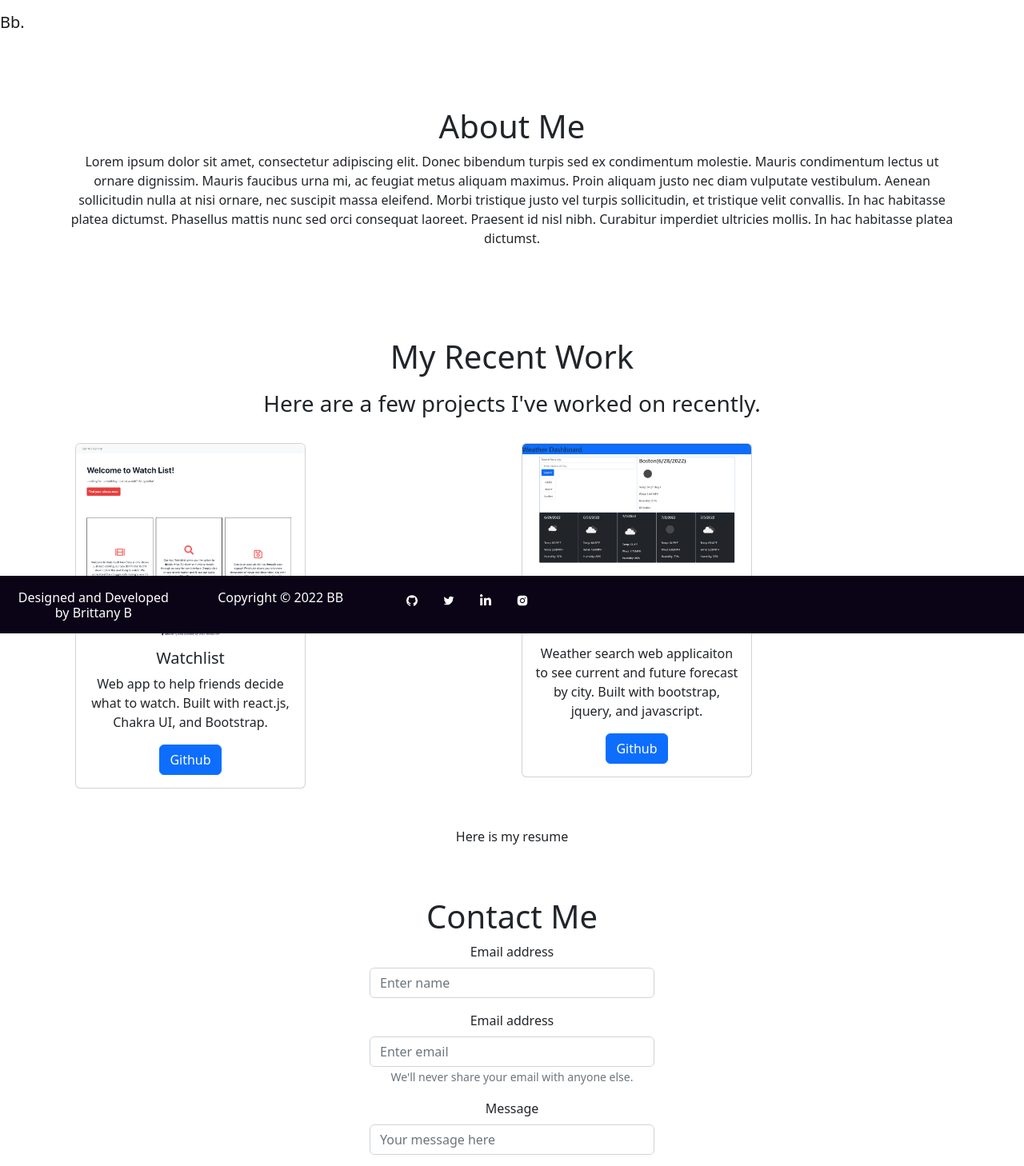
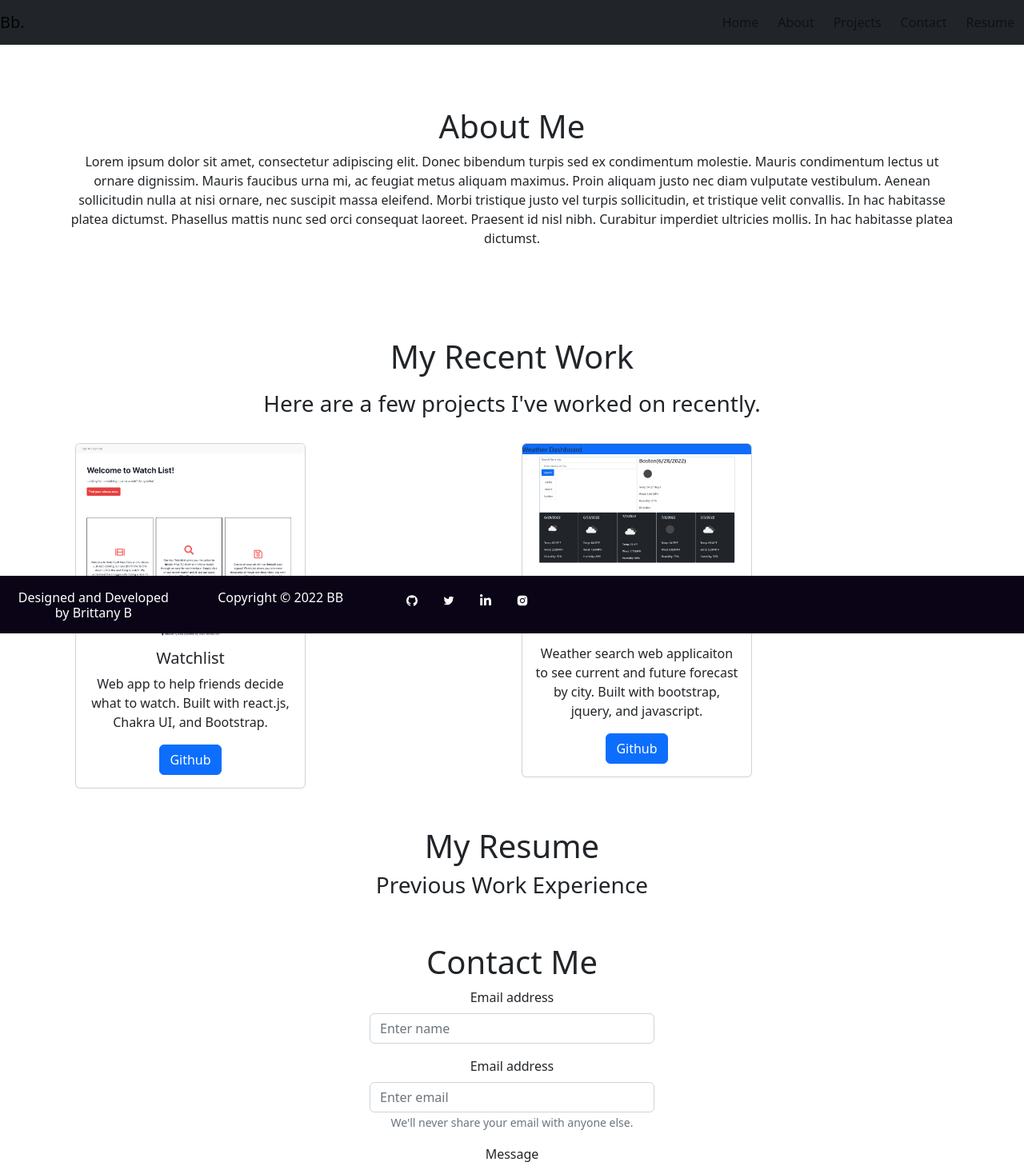
Before and after one commit to britbolt/my-portfolio, a React (Create React App) app: page / in a window 1280 px wide. Shown: the top 1458 px of the page at 80% size. Built offline with nearby package versions, Linux system fonts and the light colour scheme.

Commit message:
update resume

```diff
--- a/src/components/Navbar.js
+++ b/src/components/Navbar.js
@@ -9,18 +9,18 @@ function NavBar(props) {
   } = props;
 
     return (
-    <Navbar fixed="top" >
+    <Navbar fixed="top" bg="dark" >
         <Navbar.Brand href="home">Bb.</Navbar.Brand>
         <Navbar.Collapse className="justify-content-end">
-        <Nav>
+        <Nav >
           {categories.map((category) => (
         <Nav.Item onClick={() => {
           setCurrentCategory(category);
         }} >
-        <Nav.Link className={`mx-1 ${
+        <Nav.Link href={category.name}  className={`mx-1 ${
           currentCategory.name === category.name && 'navActive'
         }`}
-        key={category.name} value={category.name}>
+        key={category.name}>{category.name}
         </Nav.Link>
         </Nav.Item>
       ))}
--- a/src/components/Resume.js
+++ b/src/components/Resume.js
@@ -6,7 +6,8 @@ function Resume() {
 <section>
             <Container className="resume" id="resume">
                 <Container className="resume-content">
-                  <p>Here is my resume</p>
+                  <h1>My Resume</h1>
+                  <h3 className="justify-content-start">Previous Work Experience</h3>
 
                 </Container>
             </Container>
```
